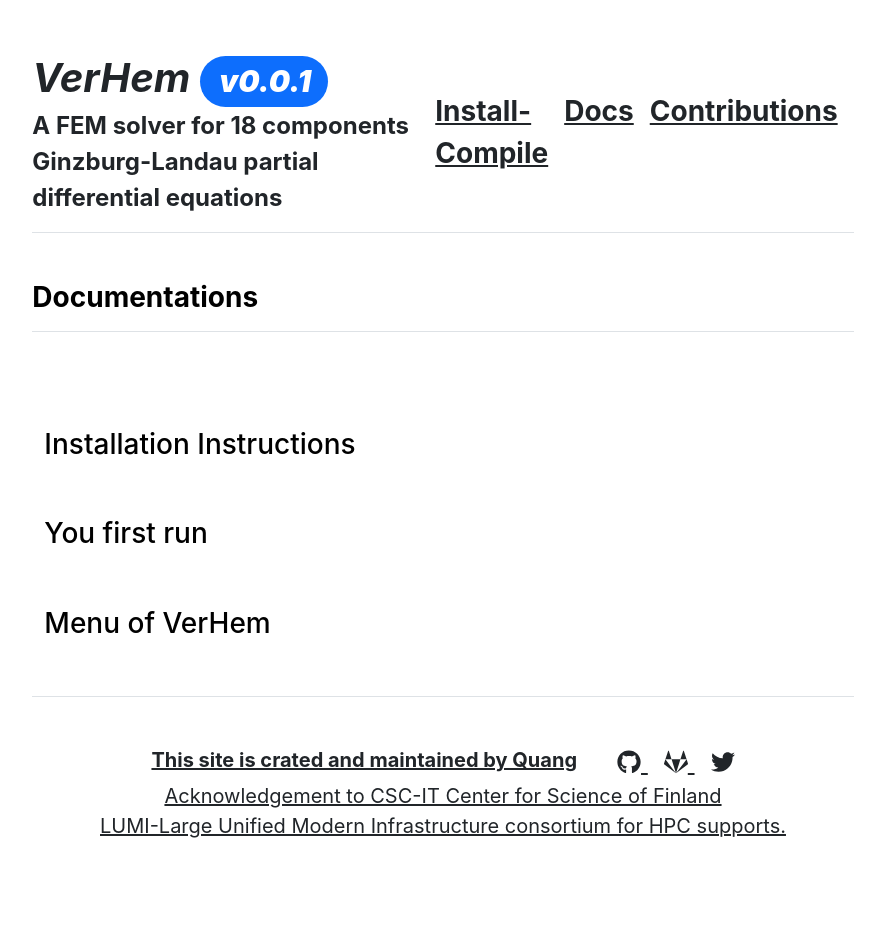
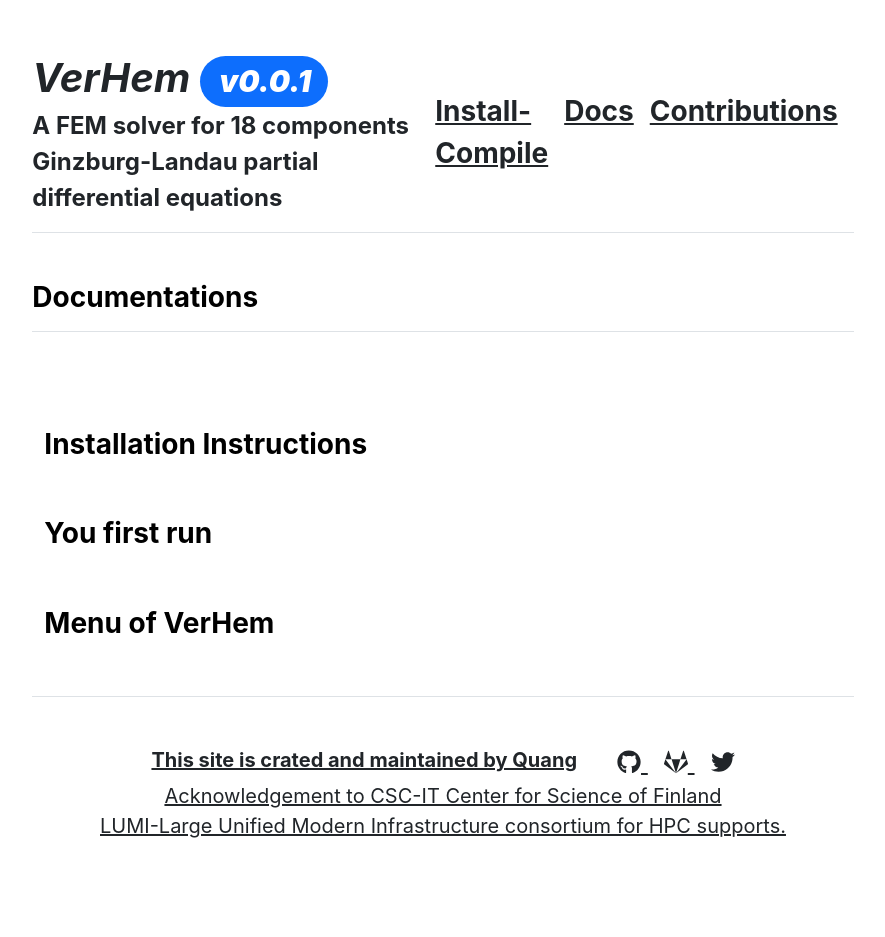
Before and after one commit to VerHem/VerHem.github.io, a Jekyll site: the page built from docs.md, in a window 1280 px wide. Shown: the whole page, without its empty margins (197-1082 px from the left). Built offline with Jekyll 4.4.1, drawn with Linux system fonts in a browser that asks for light colours.

Commit message:
edit _layouts/docs.html

```diff
--- a/_layouts/docs.html
+++ b/_layouts/docs.html
@@ -10,7 +10,8 @@ layout: default
 {% for topic in site.data.settings.documentations %}
 <div class="row g-5 mb-5">
   <div class="col-md-6">
-    <h3>{{ topic.topic }}</h3>
+    <h2 class="fs-3 fw-bold">{{ topic.topic }}
+    </h2>
   </div>
   <div class="col-md-6">
     <!--<img src="{{ site.github.url }}/{{ person.image }}" alt="Contact" width="100%">-->
```
